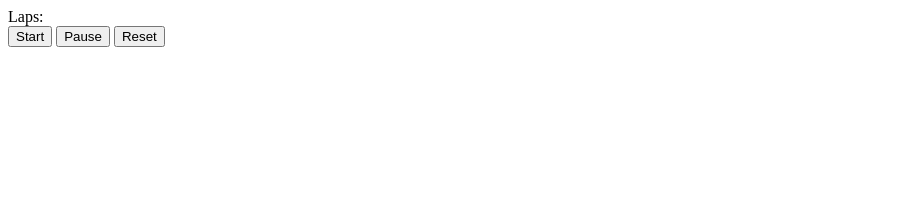
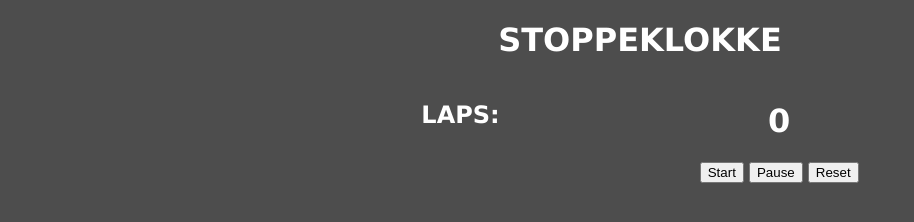
Before and after one commit to varinlinnea/Stoppeklokke, a plain HTML site: page index.html in a window 1280 px wide. Shown: the whole page, without its empty margins (0-914 px from the left). Drawn offline with Linux system fonts and the light colour scheme.

Commit message:
Added css

```diff
--- a/index.html
+++ b/index.html
@@ -6,22 +6,58 @@
     <title>Stopwatch</title>
 
     <style>
+
+        body {
+            background-color: rgb(77, 77, 77);
+        }
+
+        .header {
+            color: white;
+            display: flex;
+            justify-content: center;
+            font-family: 'Lucida Sans', 'Lucida Sans Regular', 'Lucida Grande', 'Lucida Sans Unicode', Geneva, Verdana, sans-serif;
+        }
+
+        .container {
+            color: white;
+            justify-content: center;
+            align-content: center;
+            display: flex;
+            font-family:'Lucida Sans', 'Lucida Sans Regular', 'Lucida Grande', 'Lucida Sans Unicode', Geneva, Verdana, sans-serif;
+        }
+
+        .laps {
+            margin-right: 200px;
+        }
+        .buttons {
+            text-align: center;
+        }
+
+        .timerContainer {
+            text-align: center;
+        }
+
     </style>
 
 </head>
 <body>
+    <h1 class="header">STOPPEKLOKKE</h1>
+    <div class="container">
+         <div class="laps"> <!-- displaying the laps -->
+            <h2>LAPS:</h2>
+            <div id="lapDisplay"></div>
+        </div>
 
-    <div> <!-- displaying the laps -->
-        <div>Laps:</div>
-        <div id="lapDisplay"></div>
-    </div>
+        <div class="timerContainer">
+             <h1 id="timeDisplay">0</h1> <!-- display for the timer -->
 
-    <div id="timeDisplay"></div> <!-- display for the timer -->
+            <div id="buttons"> <!-- buttons for the timer -->
+                <button onclick="startTimer()">Start</button>
+                <button onclick="pauseTimer()">Pause</button>
+                <button onclick = "stopTimer()">Reset</button>
+            </div>
+        </div>
 
-    <div id="buttons"> <!-- buttons for the timer -->
-        <button onclick="startTimer()">Start</button>
-        <button onclick="pauseTimer()">Pause</button>
-        <button onclick = "stopTimer()">Reset</button>
     </div>
 
     <script>
```
